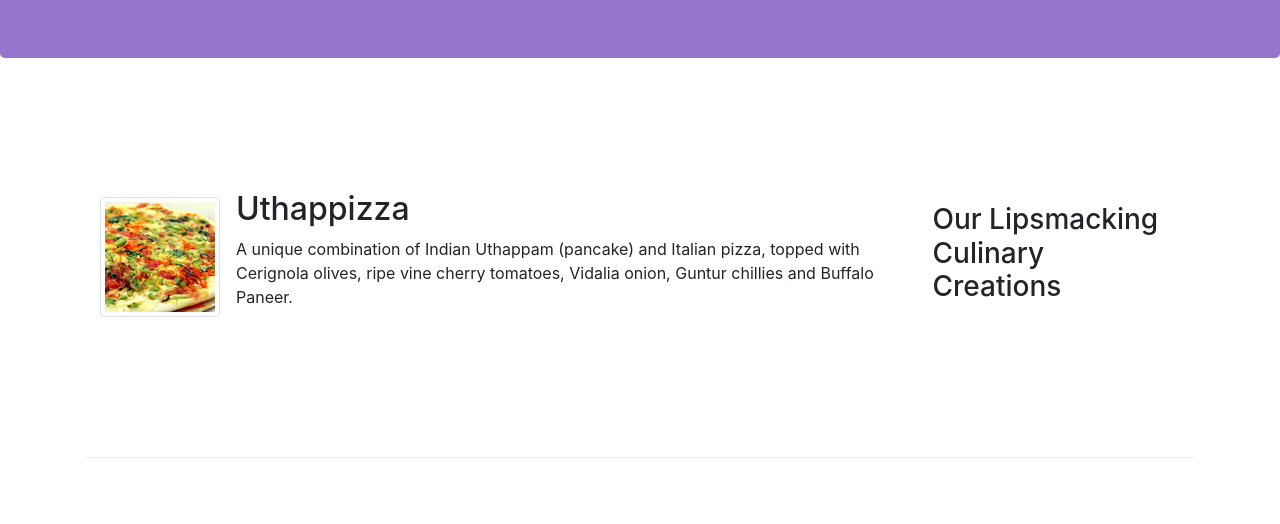
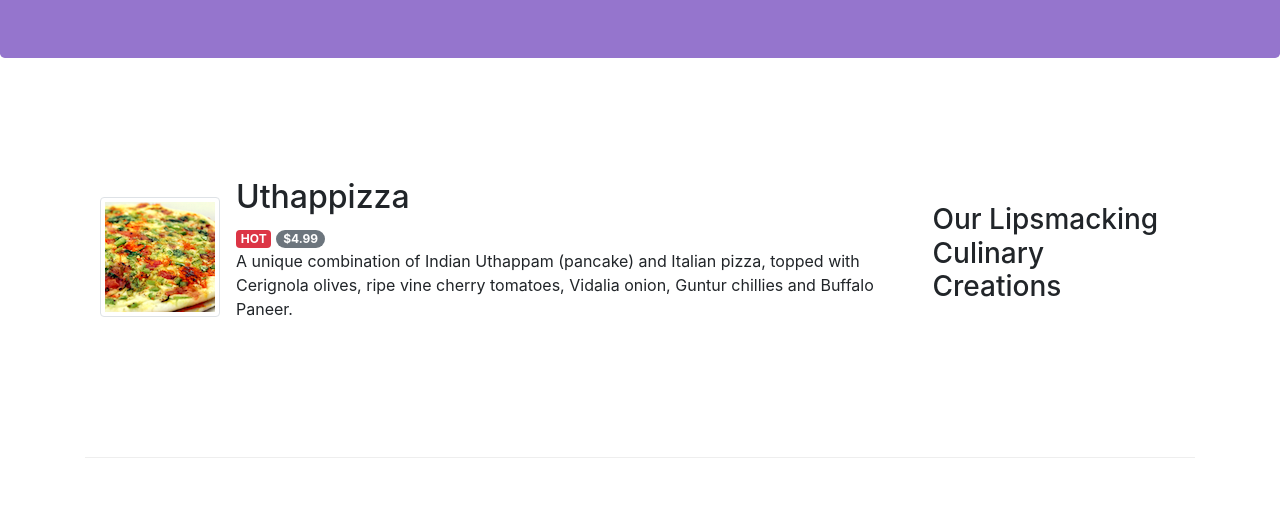
Before and after one commit to bvp42/conFusion, a website: page index.html in a window 1280 px wide. Shown: the part 276-800 px from the top of the page. Drawn offline with nearby package versions, Linux system fonts and the light colour scheme.

Commit message:
Alerting Users

```diff
--- a/index.html
+++ b/index.html
@@ -59,6 +59,8 @@
                             src="img/uthappizza.png" alt="Uthappizza">
                     <div class="media-body">
                         <h2 class="mt-0">Uthappizza</h2>
+                        <span class="badge badge-danger">HOT</span>
+                        <span class="badge badge-pill badge-secondary">$4.99</span>
                         <p class="d-none d-sm-block">A unique combination of Indian Uthappam (pancake) and
                             Italian pizza, topped with Cerignola olives, ripe vine
                             cherry tomatoes, Vidalia onion, Guntur chillies and
```
